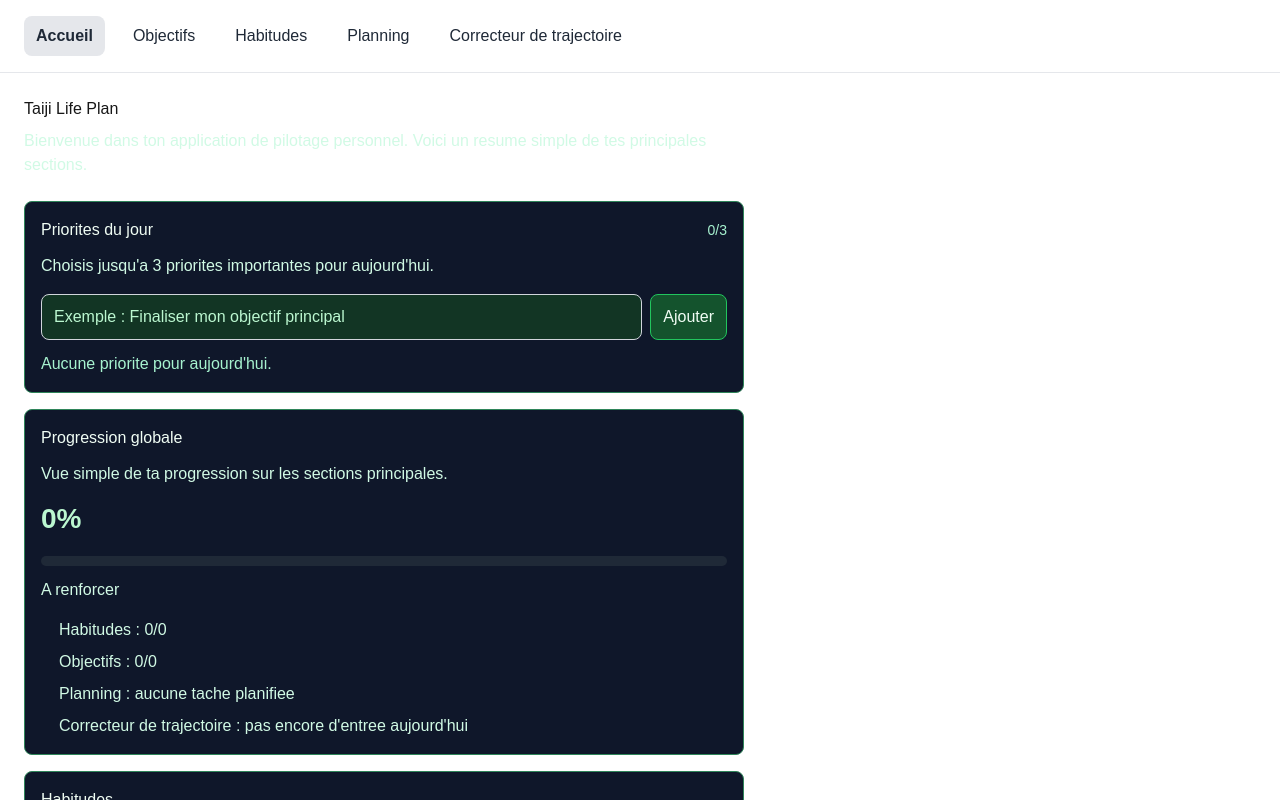
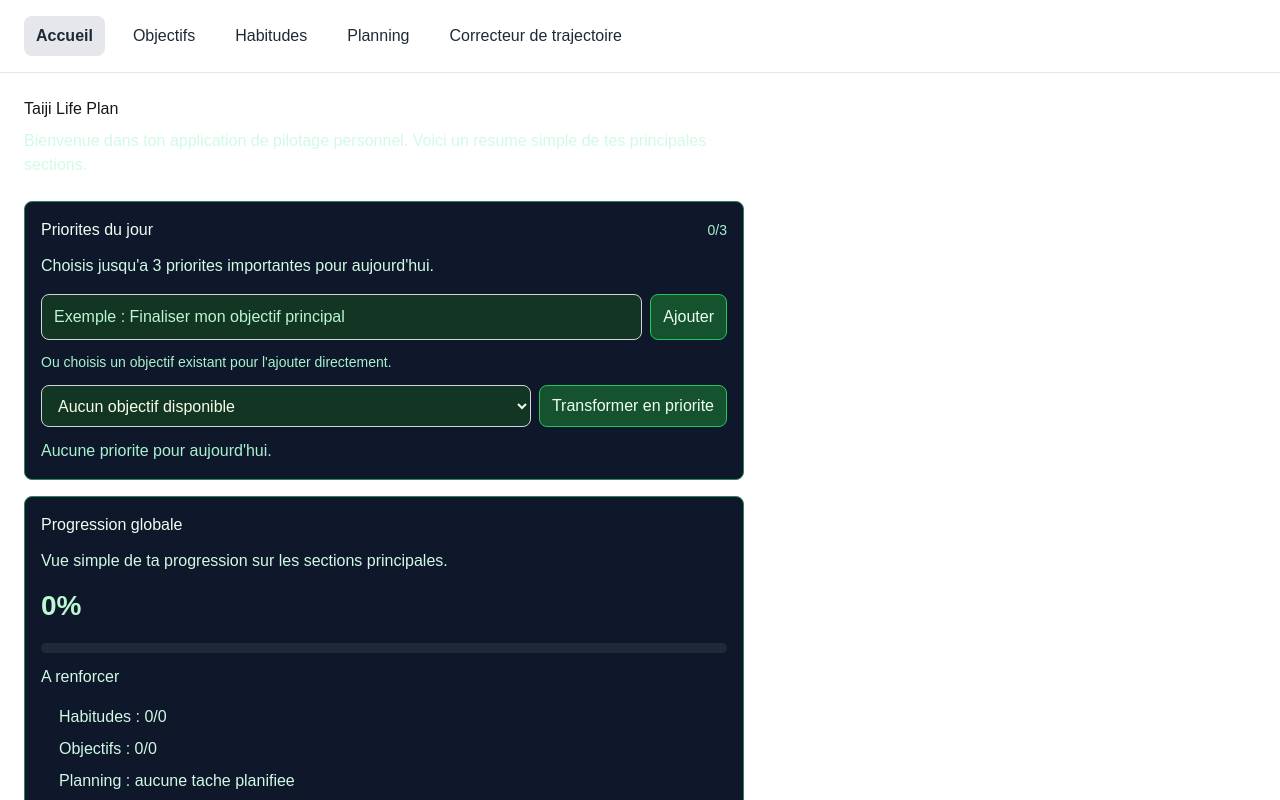
Before and after one commit to Gintaiji/taijilifeplan, a Next.js app: page / in a window 1280 px wide. Shown: the top 800 px of the page. Built offline with nearby package versions, Linux system fonts and the light colour scheme.

Commit message:
Lien entre objectifs et priorités du jour

```diff
--- a/app/page.tsx
+++ b/app/page.tsx
@@ -163,6 +163,10 @@ const inputStyle = {
   font: "inherit",
 };
 
+const selectStyle = {
+  ...inputStyle,
+};
+
 const buttonStyle = {
   borderRadius: "8px",
   padding: "8px 12px",
@@ -173,6 +177,12 @@ const buttonStyle = {
 const addButtonStyle = {
   ...buttonStyle,
   width: "fit-content",
+};
+
+const helperTextStyle = {
+  margin: 0,
+  color: "var(--dashboard-text-muted)",
+  fontSize: "14px",
 };
 
 const prioritiesHeaderStyle = {
@@ -495,6 +505,27 @@ function normalizePriorities(savedPriorities: unknown): SavedPriorities | null {
   };
 }
 
+function getInitialGoals(): Goal[] {
+  if (typeof window === "undefined") {
+    return [];
+  }
+
+  return getSavedData(GOALS_STORAGE_KEY, normalizeGoals, []);
+}
+
+function getNextPriorityId(currentPriorities: DailyPriority[]) {
+  if (currentPriorities.length === 0) {
+    return 1;
+  }
+
+  return (
+    currentPriorities.reduce(
+      (highestId, priority) => Math.max(highestId, priority.id),
+      0,
+    ) + 1
+  );
+}
+
 function getInitialPriorities(todayKey: string): DailyPriority[] {
   if (typeof window === "undefined") {
     return [];
@@ -595,7 +626,20 @@ export default function HomePage() {
   const [priorities, setPriorities] = useState<DailyPriority[]>(() =>
     getInitialPriorities(todayKey),
   );
+  const [goals] = useState<Goal[]>(getInitialGoals);
   const [priorityLabel, setPriorityLabel] = useState("");
+  const [selectedGoalId, setSelectedGoalId] = useState(() => {
+    const initialGoals = getInitialGoals();
+
+    if (initialGoals.length === 0) {
+      return "";
+    }
+
+    return String(initialGoals[0].id);
+  });
+
+  const selectedGoal =
+    goals.find((goal) => String(goal.id) === selectedGoalId) ?? null;
 
   useEffect(() => {
     if (!isClient) {
@@ -613,23 +657,57 @@ export default function HomePage() {
     );
   }, [isClient, priorities, todayKey]);
 
+  function hasSamePriorityLabel(label: string) {
+    const cleanLabel = label.trim().toLowerCase();
+
+    return priorities.some(
+      (priority) => priority.label.trim().toLowerCase() === cleanLabel,
+    );
+  }
+
   function handleAddPriority(event: React.FormEvent<HTMLFormElement>) {
     event.preventDefault();
 
     const cleanLabel = priorityLabel.trim();
 
-    if (cleanLabel === "" || priorities.length >= 3) {
+    if (
+      cleanLabel === "" ||
+      priorities.length >= 3 ||
+      hasSamePriorityLabel(cleanLabel)
+    ) {
       return;
     }
 
-    const newPriority: DailyPriority = {
-      id: Date.now(),
-      label: cleanLabel,
-      completed: false,
-    };
+    setPriorities((currentPriorities) => [
+      ...currentPriorities,
+      {
+        id: getNextPriorityId(currentPriorities),
+        label: cleanLabel,
+        completed: false,
+      },
+    ]);
+    setPriorityLabel("");
+  }
 
-    setPriorities((currentPriorities) => [...currentPriorities, newPriority]);
-    setPriorityLabel("");
+  function handleAddGoalAsPriority() {
+    if (!selectedGoal || priorities.length >= 3) {
+      return;
+    }
+
+    const cleanLabel = selectedGoal.title.trim();
+
+    if (cleanLabel === "" || hasSamePriorityLabel(cleanLabel)) {
+      return;
+    }
+
+    setPriorities((currentPriorities) => [
+      ...currentPriorities,
+      {
+        id: getNextPriorityId(currentPriorities),
+        label: cleanLabel,
+        completed: false,
+      },
+    ]);
   }
 
   function handleDeletePriority(priorityId: number) {
@@ -684,6 +762,43 @@ export default function HomePage() {
                 disabled={priorities.length >= 3}
               >
                 Ajouter
+              </button>
+            </div>
+
+            <p style={helperTextStyle}>
+              Ou choisis un objectif existant pour l&apos;ajouter directement.
+            </p>
+
+            <div style={inputRowStyle}>
+              <select
+                value={selectedGoalId}
+                onChange={(event) => setSelectedGoalId(event.target.value)}
+                style={selectStyle}
+                disabled={goals.length === 0}
+              >
+                {goals.length === 0 ? (
+                  <option value="">Aucun objectif disponible</option>
+                ) : (
+                  goals.map((goal) => (
+                    <option key={goal.id} value={goal.id}>
+                      {goal.title} ({goal.period})
+                    </option>
+                  ))
+                )}
+              </select>
+
+              <button
+                type="button"
+                className="control-button"
+                style={addButtonStyle}
+                onClick={handleAddGoalAsPriority}
+                disabled={
+                  priorities.length >= 3 ||
+                  selectedGoal === null ||
+                  hasSamePriorityLabel(selectedGoal.title)
+                }
+              >
+                Transformer en priorite
               </button>
             </div>
           </form>
```
